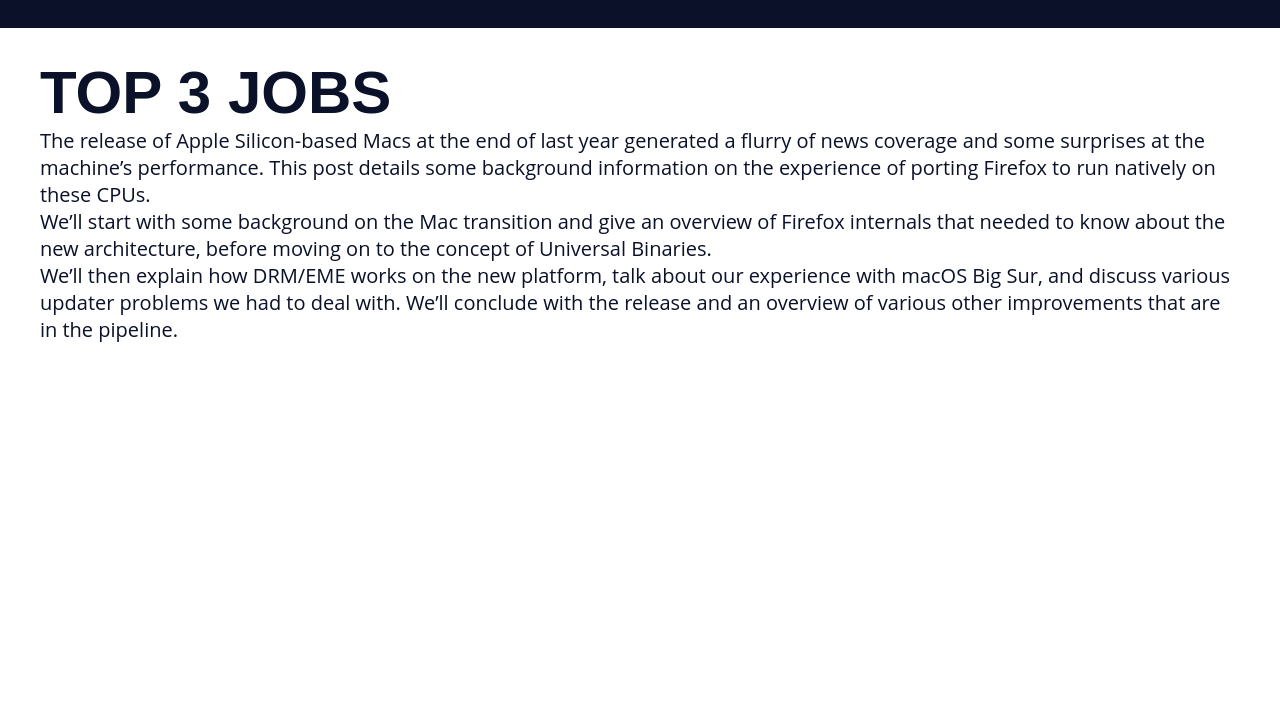
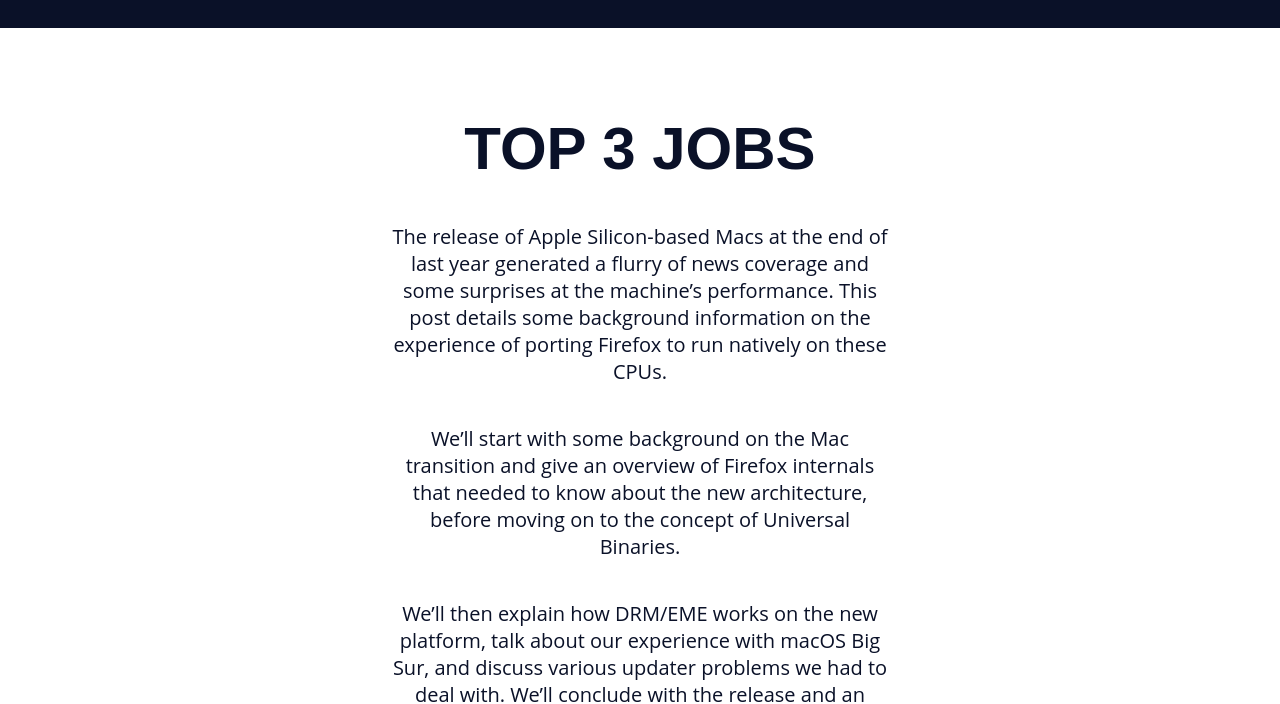
Before and after one commit to Matheus-Madureira-Gomes/LandingPage, a plain HTML site: page index.html in a window 1280 px wide. Shown: the part 882-1586 px from the top of the page. Drawn offline with Linux system fonts and the light colour scheme.

Commit message:
Page2Updates

```diff
--- a/css.css
+++ b/css.css
@@ -151,3 +151,14 @@ a {
   display: flex;
   justify-content: center;
 }
+.page-two {
+  display: flex;
+  justify-content: center;
+  flex-flow: column wrap;
+  height: 100vh;
+  width: 50rem;
+  text-align: center;
+}
+.page-two p, .page-two h1{
+  margin-bottom: 4rem;
+}
```
